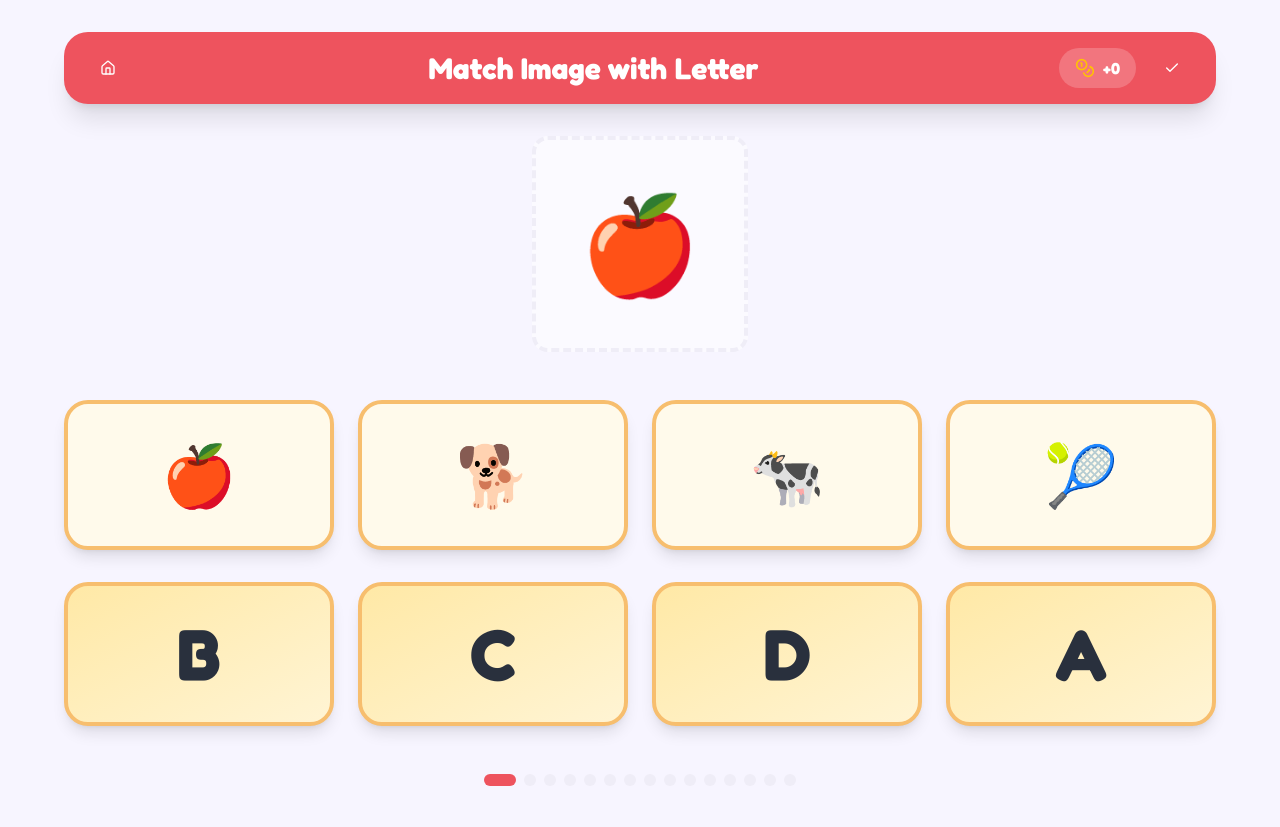
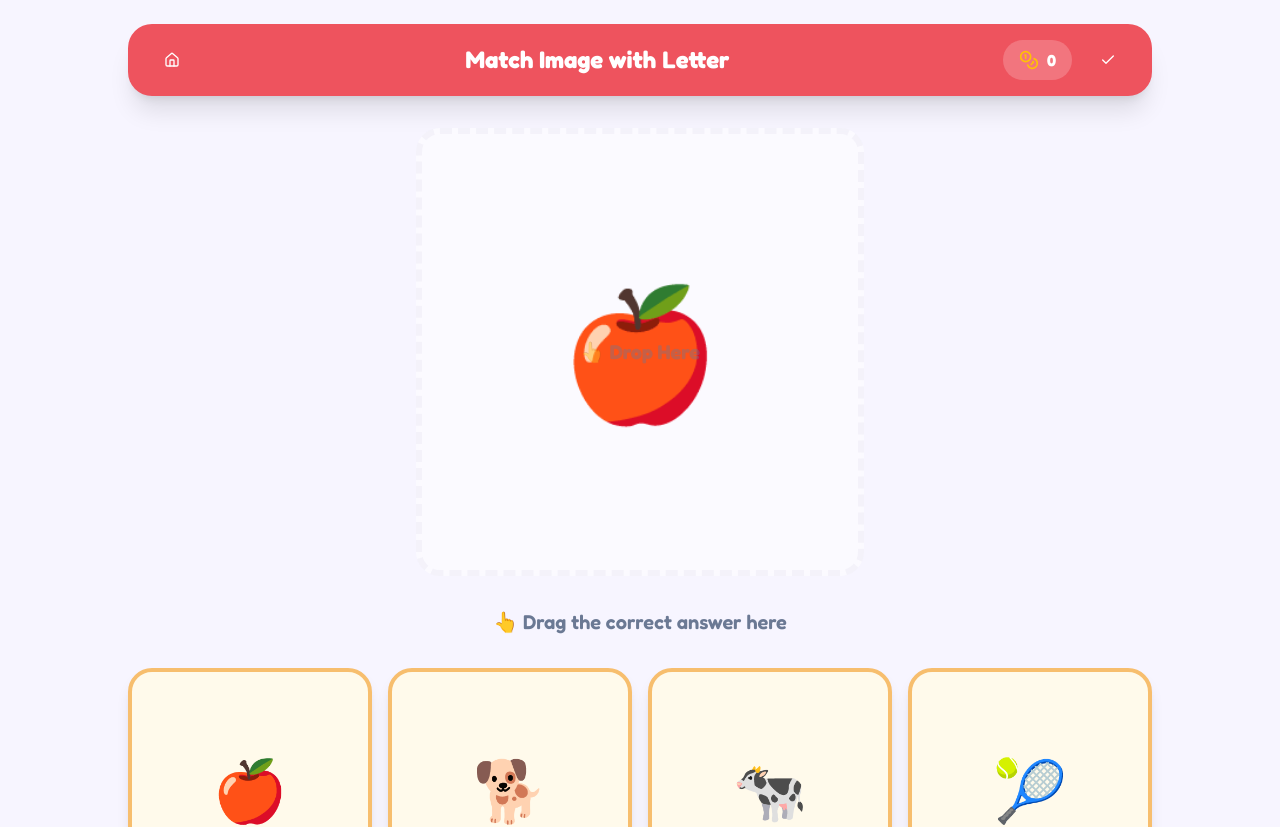
Before and after one commit to shivesh122/match-magic-learn, a React (Vite) app: page / in a window 1280 px wide. Shown: the top 827 px of the page. Built offline with nearby package versions, Linux system fonts and the light colour scheme; the HTML template or start-up script is replaced by a standard one.

Commit message:
Fix responsiveness and layout issues

```diff
--- a/src/components/DraggableItem.tsx
+++ b/src/components/DraggableItem.tsx
@@ -1,4 +1,4 @@
-import { ReactNode } from "react";
+import { ReactNode, useState } from "react";
 
 interface DraggableItemProps {
   id: string;
@@ -8,17 +8,39 @@ interface DraggableItemProps {
 }
 
 export const DraggableItem = ({ id, children, onDragStart, disabled }: DraggableItemProps) => {
+  const [isDragging, setIsDragging] = useState(false);
+
   const handleDragStart = (e: React.DragEvent) => {
+    if (disabled) return;
     e.dataTransfer.effectAllowed = "move";
     e.dataTransfer.setData("text/plain", id);
+    setIsDragging(true);
     onDragStart(id);
+  };
+
+  const handleDragEnd = () => {
+    setIsDragging(false);
+  };
+
+  const handleTouchStart = (e: React.TouchEvent<HTMLDivElement>) => {
+    if (disabled) return;
+    (e.currentTarget as HTMLDivElement).style.opacity = "0.5";
+  };
+
+  const handleTouchEnd = (e: React.TouchEvent<HTMLDivElement>) => {
+    (e.currentTarget as HTMLDivElement).style.opacity = "1";
   };
 
   return (
     <div
       draggable={!disabled}
       onDragStart={handleDragStart}
-      className={`draggable-item ${disabled ? "opacity-50 cursor-not-allowed" : ""}`}
+      onDragEnd={handleDragEnd}
+      onTouchStart={handleTouchStart}
+      onTouchEnd={handleTouchEnd}
+      className={`draggable-item select-none ${
+        disabled ? "opacity-50 cursor-not-allowed" : ""
+      } ${isDragging ? "opacity-50 scale-95" : ""}`}
     >
       {children}
     </div>
--- a/src/components/DropZone.tsx
+++ b/src/components/DropZone.tsx
@@ -40,7 +40,7 @@ export const DropZone = ({ targetId, children, onDrop, isCorrect, isEmpty }: Dro
       onDragOver={handleDragOver}
       onDragLeave={handleDragLeave}
       onDrop={handleDrop}
-      className={`drop-zone ${getDropZoneClass()} p-6 min-w-[200px] min-h-[200px] flex items-center justify-center bg-card/50`}
+      className={`drop-zone ${getDropZoneClass()} p-6 sm:p-8 w-full max-w-md mx-auto aspect-square flex items-center justify-center bg-card/50 backdrop-blur-sm`}
     >
       {children}
     </div>
--- a/src/components/MatchingGame.tsx
+++ b/src/components/MatchingGame.tsx
@@ -67,50 +67,67 @@ export const MatchingGame = () => {
   };
 
   return (
-    <div className="min-h-screen bg-[hsl(var(--game-bg))] p-4 md:p-8">
+    <div className="min-h-screen bg-[hsl(var(--game-bg))] p-3 sm:p-4 md:p-6 pb-safe">
       {showConfetti && <Confetti />}
 
       {/* Header */}
-      <div className="max-w-6xl mx-auto mb-8">
-        <div className="flex items-center justify-between bg-primary text-primary-foreground rounded-3xl px-6 py-4 shadow-xl">
-          <Button variant="ghost" size="icon" className="text-primary-foreground hover:bg-primary-foreground/20">
-            <Home className="h-6 w-6" />
+      <div className="max-w-5xl mx-auto mb-6 sm:mb-8">
+        <div className="flex items-center justify-between bg-primary text-primary-foreground rounded-2xl sm:rounded-3xl px-3 sm:px-6 py-3 sm:py-4 shadow-xl">
+          <Button
+            variant="ghost"
+            size="icon"
+            className="text-primary-foreground hover:bg-primary-foreground/20 h-8 w-8 sm:h-10 sm:w-10"
+          >
+            <Home className="h-4 w-4 sm:h-6 sm:w-6" />
           </Button>
 
-          <h1 className="text-2xl md:text-3xl font-bold">
+          <h1 className="text-sm sm:text-xl md:text-2xl font-bold text-center flex-1 mx-2 line-clamp-1">
             {currentGame.title}
           </h1>
 
-          <div className="flex items-center gap-4">
-            <div className="flex items-center gap-2 bg-primary-foreground/20 rounded-full px-4 py-2">
-              <Coins className="h-5 w-5 text-[hsl(var(--coin-gold))]" />
-              <span className="font-bold">+{score}</span>
+          <div className="flex items-center gap-2 sm:gap-4">
+            <div className="flex items-center gap-1 sm:gap-2 bg-primary-foreground/20 rounded-full px-2 sm:px-4 py-1 sm:py-2">
+              <Coins className="h-4 w-4 sm:h-5 sm:w-5 text-[hsl(var(--coin-gold))]" />
+              <span className="font-bold text-sm sm:text-base">{score}</span>
             </div>
-            <Button variant="ghost" size="icon" className="text-primary-foreground hover:bg-primary-foreground/20">
-              <Check className="h-6 w-6" />
+            <Button
+              variant="ghost"
+              size="icon"
+              className="text-primary-foreground hover:bg-primary-foreground/20 h-8 w-8 sm:h-10 sm:w-10 hidden sm:flex"
+            >
+              <Check className="h-4 w-4 sm:h-6 sm:w-6" />
             </Button>
           </div>
         </div>
       </div>
 
       {/* Game Area */}
-      <div className="max-w-6xl mx-auto">
-        {/* Target Item */}
-        <div className="flex justify-center mb-12">
+      <div className="max-w-5xl mx-auto space-y-8">
+        {/* Target Item - Large Drop Zone */}
+        <div className="flex justify-center">
           <DropZone
             targetId={currentGame.correctAnswer}
             onDrop={handleDrop}
             isCorrect={isCorrect}
             isEmpty={draggedItem !== currentGame.correctAnswer}
           >
-            <div className="w-32 h-32 md:w-40 md:h-40 flex items-center justify-center text-6xl md:text-8xl">
-              {currentGame.target}
+            <div className="w-full h-full flex items-center justify-center">
+              <div className="text-7xl sm:text-8xl md:text-9xl">
+                {currentGame.target}
+              </div>
             </div>
           </DropZone>
         </div>
 
-        {/* Draggable Options Grid */}
-        <div className="grid grid-cols-2 md:grid-cols-4 gap-6 mb-8">
+        {/* Instruction Text */}
+        <div className="text-center">
+          <p className="text-lg md:text-xl font-semibold text-muted-foreground">
+            👆 Drag the correct answer here
+          </p>
+        </div>
+
+        {/* Draggable Options - Images */}
+        <div className="grid grid-cols-2 sm:grid-cols-4 gap-3 sm:gap-4">
           {allOptions.map((option) => (
             <DraggableItem
               key={option.id}
@@ -118,15 +135,15 @@ export const MatchingGame = () => {
               onDragStart={handleDragStart}
               disabled={isCorrect === true}
             >
-              <div className="game-card p-8 flex items-center justify-center min-h-[150px]">
-                <div className="text-5xl md:text-6xl">{option.content}</div>
+              <div className="game-card p-4 sm:p-6 flex items-center justify-center aspect-square touch-none">
+                <div className="text-4xl sm:text-5xl md:text-6xl">{option.content}</div>
               </div>
             </DraggableItem>
           ))}
         </div>
 
-        {/* Letter Options Grid */}
-        <div className="grid grid-cols-2 md:grid-cols-4 gap-6">
+        {/* Letter/Number Options */}
+        <div className="grid grid-cols-2 sm:grid-cols-4 gap-3 sm:gap-4">
           {currentGame.letterOptions.map((option) => (
             <DraggableItem
               key={option.id}
@@ -134,8 +151,8 @@ export const MatchingGame = () => {
               onDragStart={handleDragStart}
               disabled={isCorrect === true}
             >
-              <div className="game-card p-8 flex items-center justify-center min-h-[120px] bg-gradient-to-br from-accent/30 to-accent/10">
-                <div className="text-6xl md:text-7xl font-bold text-foreground">
+              <div className="game-card p-4 sm:p-6 flex items-center justify-center aspect-square bg-gradient-to-br from-accent/30 to-accent/10 touch-none">
+                <div className="text-5xl sm:text-6xl md:text-7xl font-bold text-foreground">
                   {option.content}
                 </div>
               </div>
@@ -144,16 +161,16 @@ export const MatchingGame = () => {
         </div>
 
         {/* Progress Indicator */}
-        <div className="mt-12 flex justify-center gap-2">
+        <div className="mt-8 flex justify-center gap-2 flex-wrap px-4">
           {gameDataSet.map((_, index) => (
             <div
               key={index}
-              className={`h-3 rounded-full transition-all duration-300 ${
+              className={`h-2.5 sm:h-3 rounded-full transition-all duration-300 ${
                 index === currentIndex
-                  ? "w-8 bg-primary"
+                  ? "w-6 sm:w-8 bg-primary"
                   : index < currentIndex
-                  ? "w-3 bg-success"
-                  : "w-3 bg-muted"
+                  ? "w-2.5 sm:w-3 bg-success"
+                  : "w-2.5 sm:w-3 bg-muted"
               }`}
             />
           ))}
--- a/src/index.css
+++ b/src/index.css
@@ -125,33 +125,59 @@ All colors MUST be HSL.
 
 @layer utilities {
   .game-card {
-    @apply bg-[hsl(var(--game-card))] border-4 border-[hsl(var(--game-card-border))] rounded-3xl shadow-lg;
+    @apply bg-[hsl(var(--game-card))] border-4 border-[hsl(var(--game-card-border))] rounded-2xl sm:rounded-3xl shadow-lg transition-all duration-200;
   }
 
   .drop-zone {
-    @apply border-4 border-dashed border-muted rounded-2xl transition-all duration-300;
+    @apply border-[6px] border-dashed border-muted/60 rounded-3xl transition-all duration-300 relative;
+  }
+
+  .drop-zone::before {
+    content: '👆 Drop Here';
+    @apply absolute inset-0 flex items-center justify-center text-muted-foreground/40 text-lg sm:text-xl font-bold pointer-events-none;
   }
 
   .drop-zone-active {
-    @apply border-primary scale-105;
+    @apply border-primary border-[8px] scale-[1.02] bg-primary/5;
+  }
+
+  .drop-zone-active::before {
+    content: '✨ Release!';
+    @apply text-primary;
   }
 
   .drop-zone-correct {
-    @apply border-success bg-success/10 animate-bounce;
+    @apply border-success border-[8px] bg-success/10 animate-bounce;
+  }
+
+  .drop-zone-correct::before {
+    content: '🎉 Perfect!';
+    @apply text-success;
   }
 
   .drop-zone-incorrect {
-    @apply border-destructive bg-destructive/10 animate-shake;
+    @apply border-destructive border-[8px] bg-destructive/10 animate-shake;
+  }
+
+  .drop-zone-incorrect::before {
+    content: '😅 Try Again';
+    @apply text-destructive;
   }
 
   .draggable-item {
-    @apply cursor-grab active:cursor-grabbing transition-transform hover:scale-105;
+    @apply cursor-grab active:cursor-grabbing transition-all duration-200 hover:scale-105 active:scale-95;
+  }
+
+  @supports (-webkit-touch-callout: none) {
+    .draggable-item {
+      @apply select-none;
+    }
   }
 
   @keyframes shake {
-    0%, 100% { transform: translateX(0); }
-    25% { transform: translateX(-10px); }
-    75% { transform: translateX(10px); }
+    0%, 100% { transform: translateX(0) rotate(0deg); }
+    25% { transform: translateX(-10px) rotate(-2deg); }
+    75% { transform: translateX(10px) rotate(2deg); }
   }
 
   .animate-shake {
@@ -167,4 +193,9 @@ All colors MUST be HSL.
   .animate-bounce-in {
     animation: bounce-in 0.5s ease-out;
   }
+
+  /* Safe area for mobile devices */
+  .pb-safe {
+    padding-bottom: env(safe-area-inset-bottom);
+  }
 }
```
